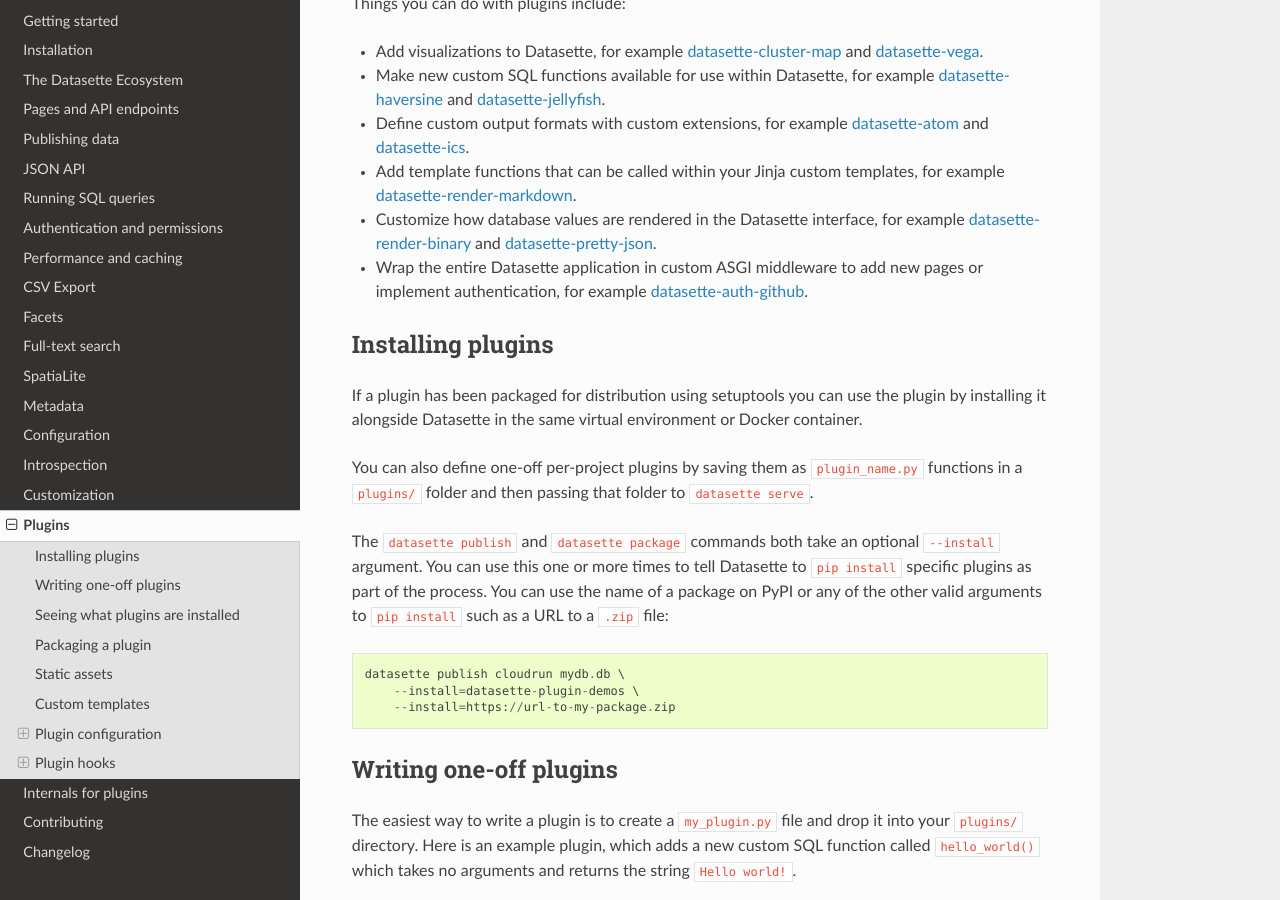
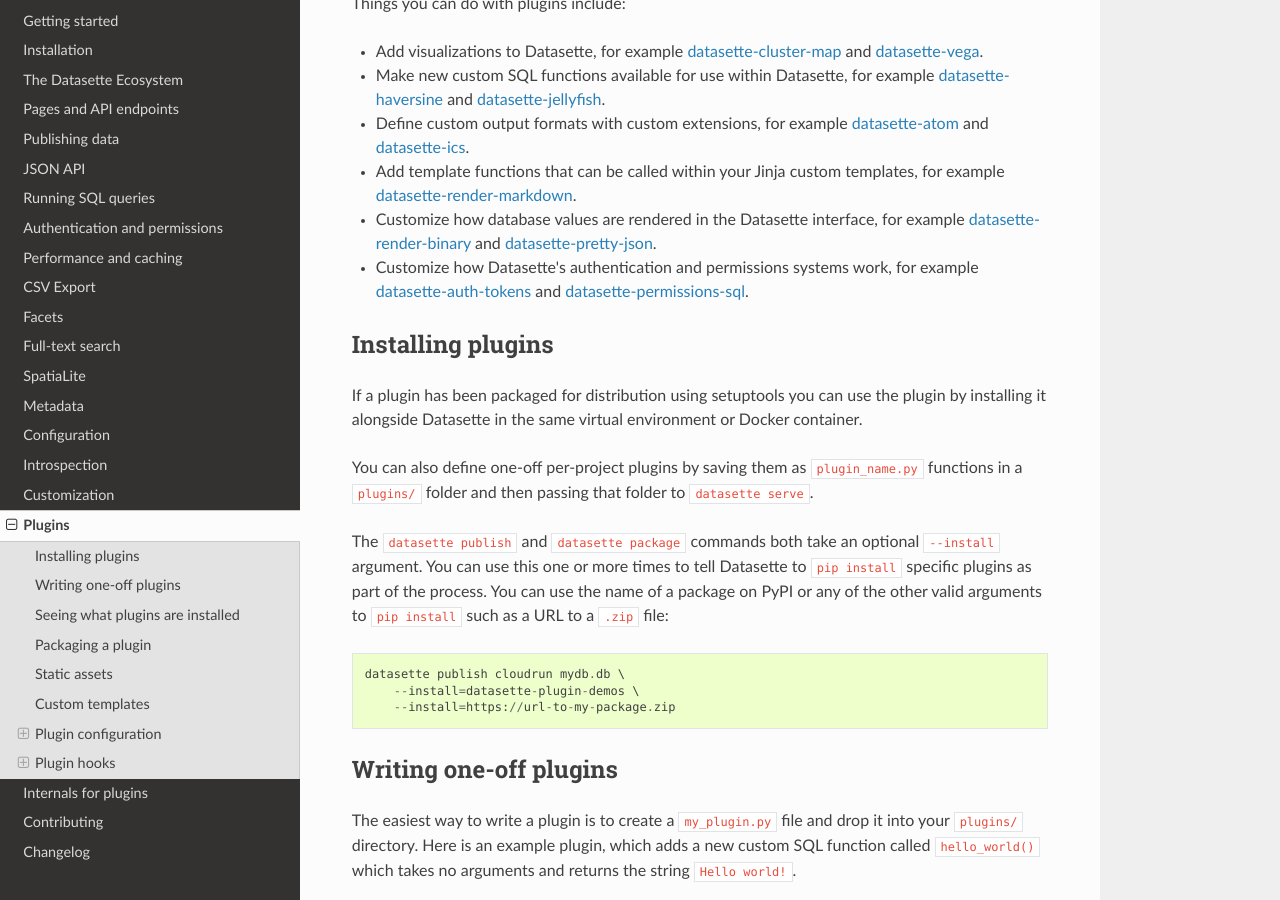
Before and after one commit to simonw/datasette, a Sphinx documentation site: the page built from docs/plugins.rst, in a window 1280 px wide and 900 px high, scrolled down 336 px. Built offline with Sphinx 7.4.7 and the Read the Docs theme 2.0.0, drawn with Linux system fonts in a browser that asks for light colours; some of the changed text lies outside the part shown.

Commit message:
Link to datasett-auth-tokens and datasette-permissions-sql in docs, refs #806

```diff
--- a/docs/authentication.rst
+++ b/docs/authentication.rst
@@ -19,7 +19,7 @@
 
 The actor dictionary can be any shape - the design of that data structure is left up to the plugins. A useful convention is to include an ``"id"`` string, as demonstrated by the "root" actor below.
 
-Plugins can use the :ref:`plugin_actor_from_request` hook to implement custom logic for authenticating an actor based on the incoming HTTP request.
+Plugins can use the :ref:`plugin_hook_actor_from_request` hook to implement custom logic for authenticating an actor based on the incoming HTTP request.
 
 .. _authentication_root:
 
@@ -314,7 +314,7 @@
 
 Datasette plugins can check if an actor has permission to perform an action using the :ref:`datasette.permission_allowed(...)<datasette_permission_allowed>` method.
 
-Datasette core performs a number of permission checks, :ref:`documented below <permissions>`. Plugins can implement the :ref:`plugin_permission_allowed` plugin hook to participate in decisions about whether an actor should be able to perform a specified action.
+Datasette core performs a number of permission checks, :ref:`documented below <permissions>`. Plugins can implement the :ref:`plugin_hook_permission_allowed` plugin hook to participate in decisions about whether an actor should be able to perform a specified action.
 
 .. _authentication_actor_matches_allow:
 
--- a/docs/changelog.rst
+++ b/docs/changelog.rst
@@ -27,7 +27,7 @@
     INFO:     Application startup complete.
     INFO:     Uvicorn running on http://127.0.0.1:8001 (Press CTRL+C to quit)
 
-Plugins can implement new ways of authenticating users using the new :ref:`plugin_actor_from_request` hook.
+Plugins can implement new ways of authenticating users using the new :ref:`plugin_hook_actor_from_request` hook.
 
 Permissions
 ~~~~~~~~~~~
@@ -52,7 +52,7 @@
 
 See :ref:`authentication_permissions_allow` for more details.
 
-Plugins can implement their own custom permission checks using the new :ref:`plugin_permission_allowed` hook.
+Plugins can implement their own custom permission checks using the new :ref:`plugin_hook_permission_allowed` hook.
 
 A new debug page at ``/-/permissions`` shows recent permission checks, to help administrators and plugin authors understand exactly what checks are being performed. This tool defaults to only being available to the root user, but can be exposed to other users by plugins that respond to the ``permissions-debug`` permission. (`#788 <https://github.com/simonw/datasette/issues/788>`__)
 
--- a/docs/internals.rst
+++ b/docs/internals.rst
@@ -219,7 +219,7 @@
 
 Check if the given actor has :ref:`permission <authentication_permissions>` to perform the given action on the given resource.
 
-Some permission checks are carried out against :ref:`rules defined in metadata.json <authentication_permissions_metadata>`, while other custom permissions may be decided by plugins that implement the :ref:`plugin_permission_allowed` plugin hook.
+Some permission checks are carried out against :ref:`rules defined in metadata.json <authentication_permissions_metadata>`, while other custom permissions may be decided by plugins that implement the :ref:`plugin_hook_permission_allowed` plugin hook.
 
 If neither ``metadata.json`` nor any of the plugins provide an answer to the permission query the ``default`` argument will be returned.
 
--- a/docs/plugins.rst
+++ b/docs/plugins.rst
@@ -25,9 +25,8 @@
 * Customize how database values are rendered in the Datasette interface, for example
   `datasette-render-binary <https://github.com/simonw/datasette-render-binary>`__ and
   `datasette-pretty-json <https://github.com/simonw/datasette-pretty-json>`__.
-* Wrap the entire Datasette application in custom ASGI middleware to add new pages
-  or implement authentication, for example
-  `datasette-auth-github <https://github.com/simonw/datasette-auth-github>`__.
+* Customize how Datasette's authentication and permissions systems work, for example `datasette-auth-tokens <https://github.com/simonw/datasette-auth-tokens>`__ and
+  `datasette-permissions-sql <https://github.com/simonw/datasette-permissions-sql>`__.
 
 .. _plugins_installing:
 
@@ -1055,7 +1054,9 @@
 
         return inner
 
-.. _plugin_permission_allowed:
+Example: `datasette-auth-tokens <https://github.com/simonw/datasette-auth-tokens>`_
+
+.. _plugin_hook_permission_allowed:
 
 permission_allowed(datasette, actor, action, resource)
 ~~~~~~~~~~~~~~~~~~~~~~~~~~~~~~~~~~~~~~~~~~~~~~~~~~~~~~
@@ -1110,4 +1111,6 @@
 
         return inner
 
-See :ref:`permissions` for a full list of permissions that are included in Datasette core.
+See :ref:`built-in permissions <permissions>` for a full list of permissions that are included in Datasette core.
+
+Example: `datasette-permissions-sql <https://github.com/simonw/datasette-permissions-sql>`_
```
Also changed, not shown: other parts of docs/plugins.rst (+2 -2 lines), docs/ecosystem.rst (+10 -0 lines).
